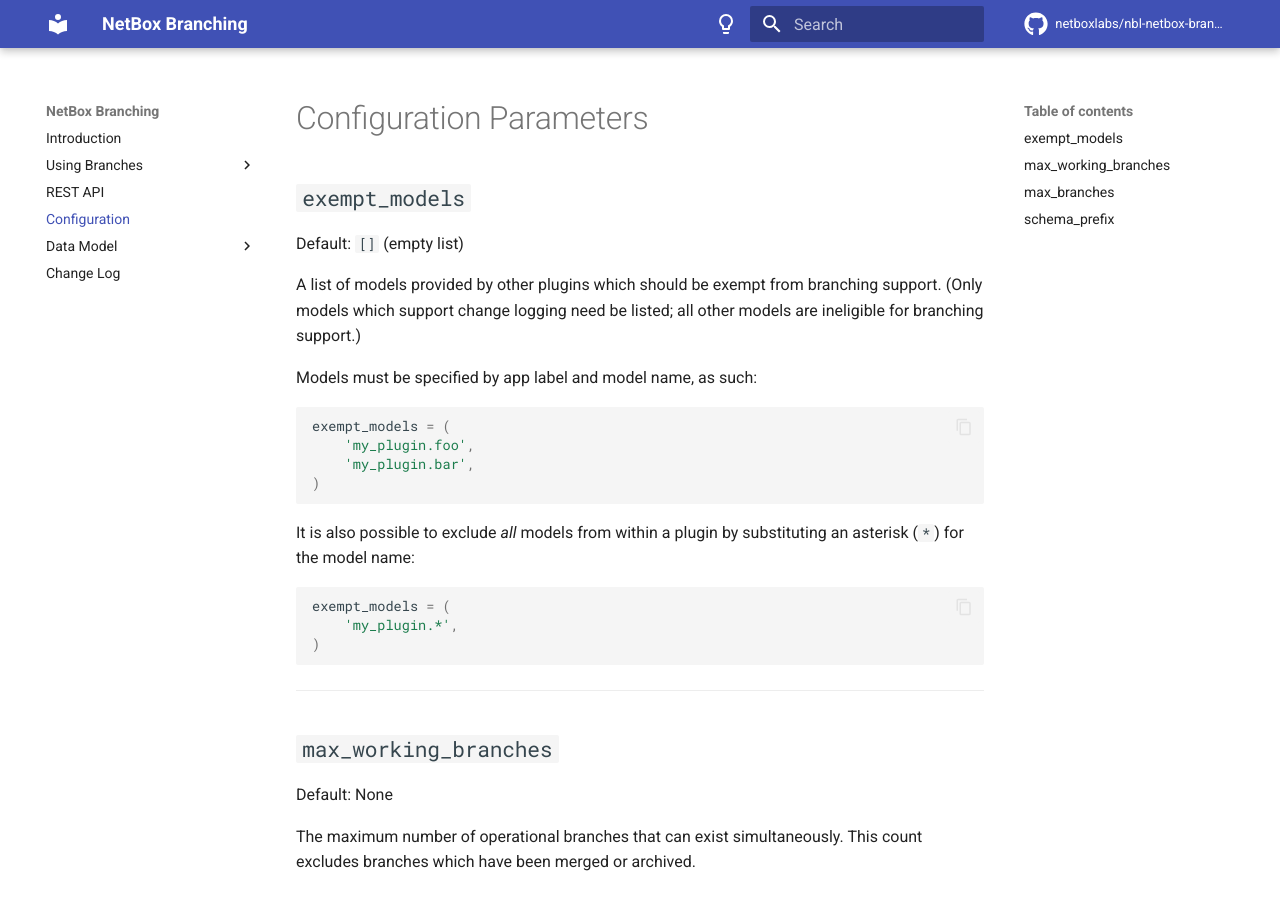
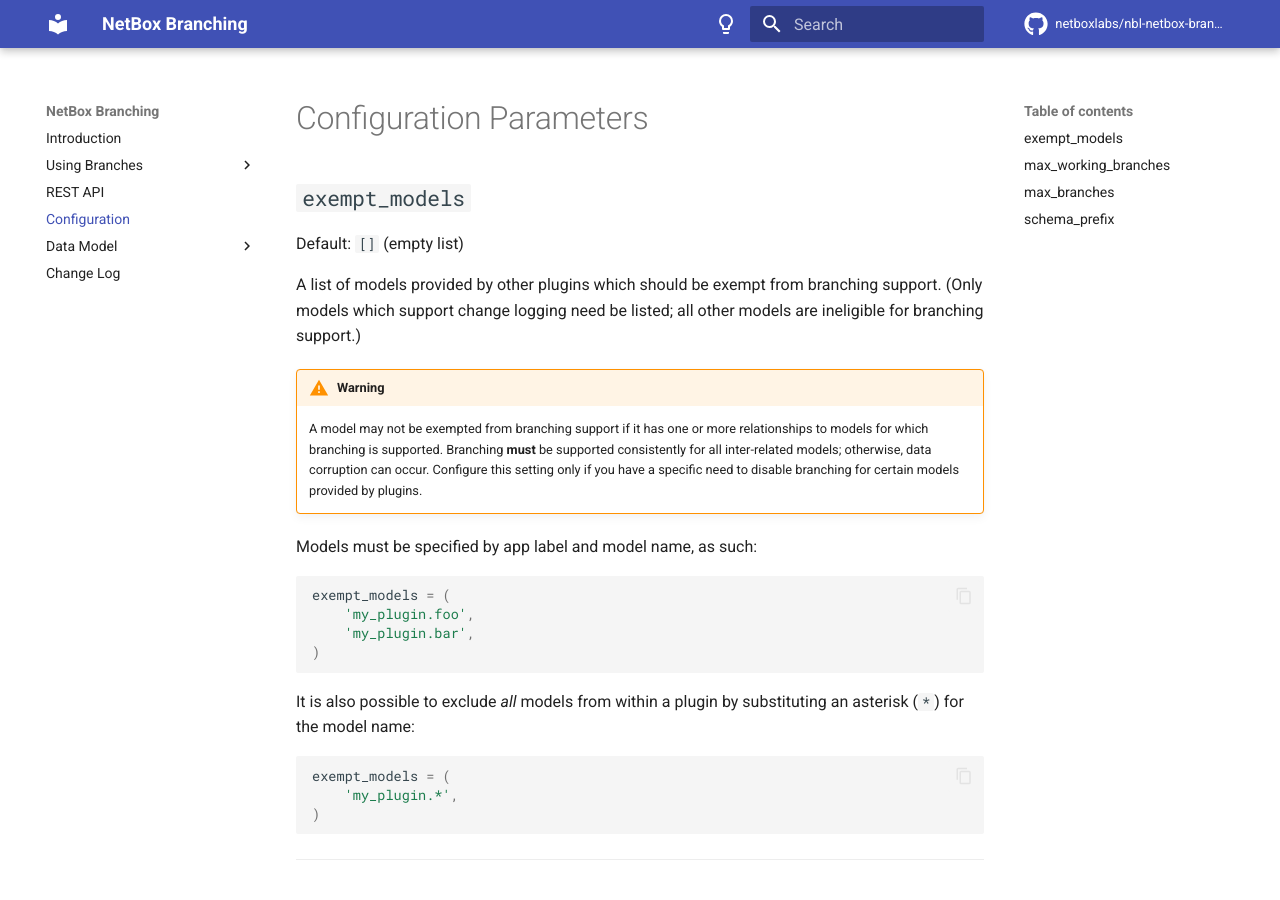
Before and after one commit to netboxlabs/netbox-branching, an MkDocs documentation site: the page built from docs/configuration.md, in a window 1280 px wide and 900 px high. Built offline with MkDocs 1.6.1 and Material for MkDocs 9.7.7, drawn with Linux system fonts in a browser that asks for light colours; comment, search, counter and statistics services are not loaded.

Commit message:
Add warning

```diff
--- a/docs/configuration.md
+++ b/docs/configuration.md
@@ -5,6 +5,9 @@
 Default: `[]` (empty list)
 
 A list of models provided by other plugins which should be exempt from branching support. (Only models which support change logging need be listed; all other models are ineligible for branching support.)
+
+!!! warning
+    A model may not be exempted from branching support if it has one or more relationships to models for which branching is supported. Branching **must** be supported consistently for all inter-related models; otherwise, data corruption can occur. Configure this setting only if you have a specific need to disable branching for certain models provided by plugins.
 
 Models must be specified by app label and model name, as such:
 
```
